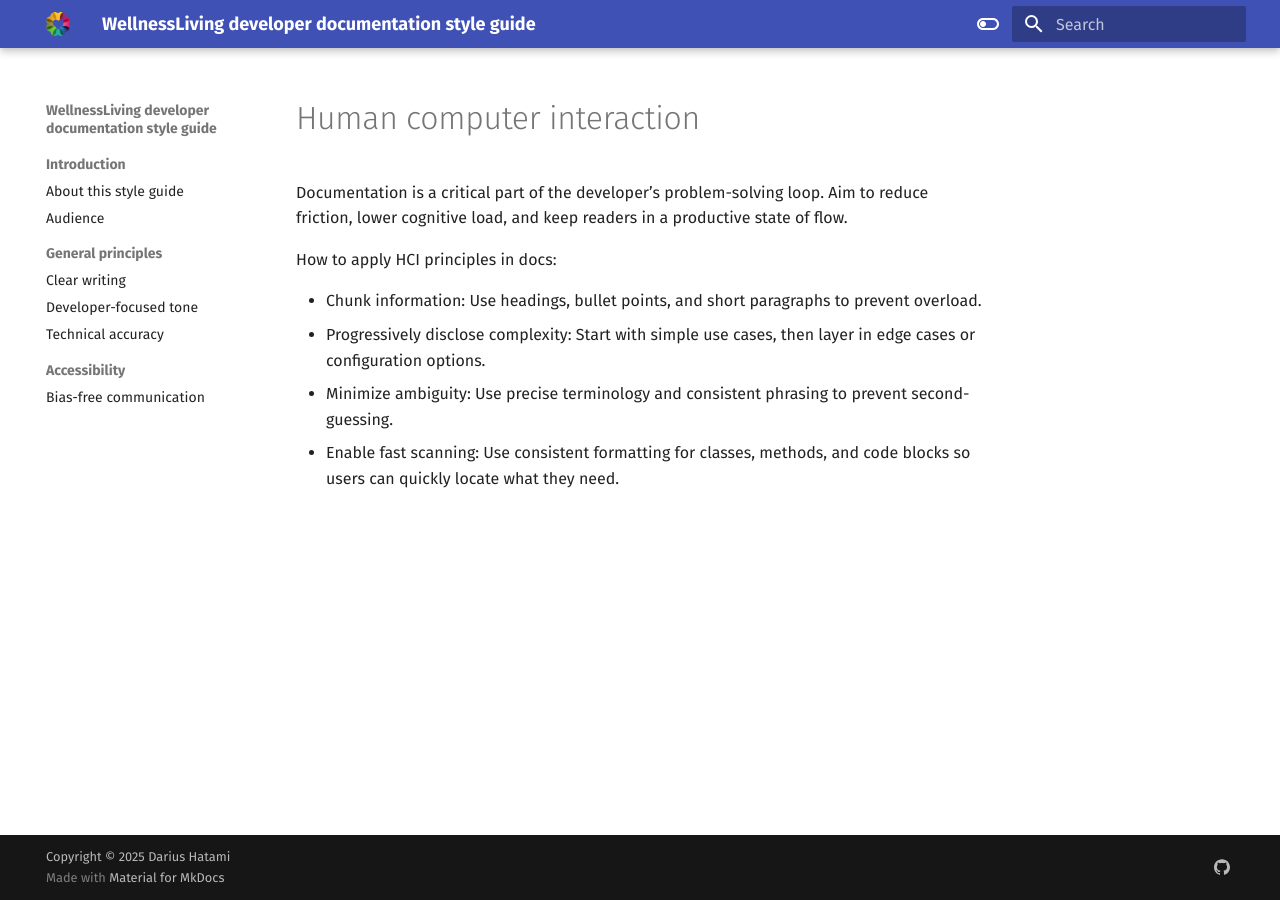
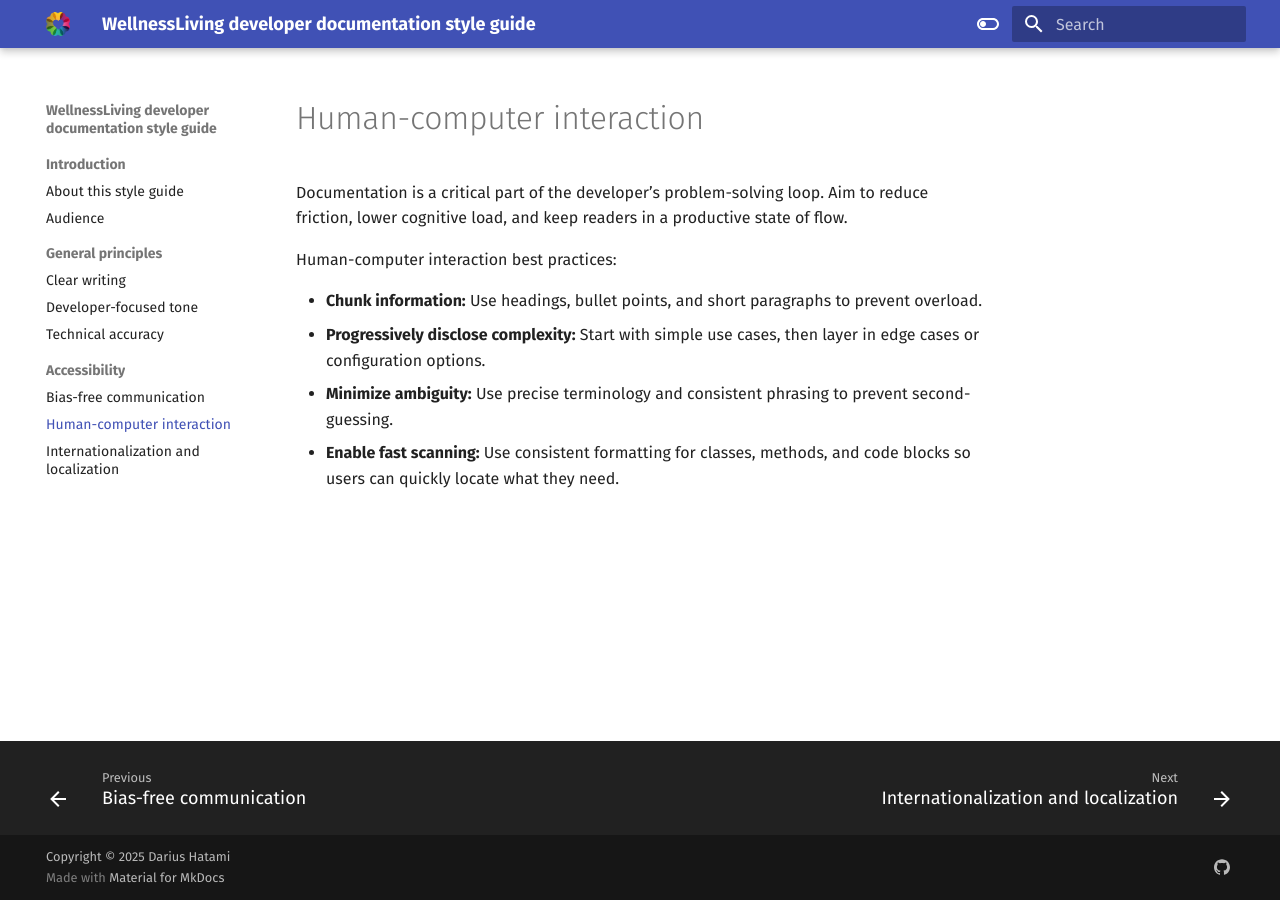
Before and after one commit to dariushatami/wl-developer-documentation-style-guide, an MkDocs documentation site: the page built from docs/accessibility/human-computer-interaction.md, in a window 1280 px wide. Built offline with MkDocs 1.6.1 and Material for MkDocs 9.7.7, drawn with Linux system fonts in a browser that asks for light colours.

Commit message:
Add internationalization-and-localization.md, update mkdocs.yml

```diff
--- a/docs/accessibility/human-computer-interaction.md
+++ b/docs/accessibility/human-computer-interaction.md
@@ -1,8 +1,8 @@
 Documentation is a critical part of the developer’s problem-solving loop. Aim to reduce friction, lower cognitive load, and keep readers in a productive state of flow.
 
-How to apply HCI principles in docs:
+Human-computer interaction best practices:
 
-* Chunk information: Use headings, bullet points, and short paragraphs to prevent overload.
-* Progressively disclose complexity: Start with simple use cases, then layer in edge cases or configuration options.
-* Minimize ambiguity: Use precise terminology and consistent phrasing to prevent second-guessing.
-* Enable fast scanning: Use consistent formatting for classes, methods, and code blocks so users can quickly locate what they need.
+* **Chunk information:** Use headings, bullet points, and short paragraphs to prevent overload.
+* **Progressively disclose complexity:** Start with simple use cases, then layer in edge cases or configuration options.
+* **Minimize ambiguity:** Use precise terminology and consistent phrasing to prevent second-guessing.
+* **Enable fast scanning:** Use consistent formatting for classes, methods, and code blocks so users can quickly locate what they need.
--- a/mkdocs.yml
+++ b/mkdocs.yml
@@ -11,6 +11,8 @@ nav:
       - Technical accuracy: general-principles/technical-accuracy.md
   - Accessibility:
       - Bias-free communication: accessibility/bias-free-communication.md
+      - Human-computer interaction: accessibility/human-computer-interaction.md
+      - Internationalization and localization: accessibility/internationalization-and-localization.md
 theme:
   name: material
   font:
```
Also changed, not shown: README.md (+1 -1 lines), docs/accessibility/internationalization-and-localization.md (added, +84 -0 lines), docs/introduction/audience.md (+1 -1 lines).
